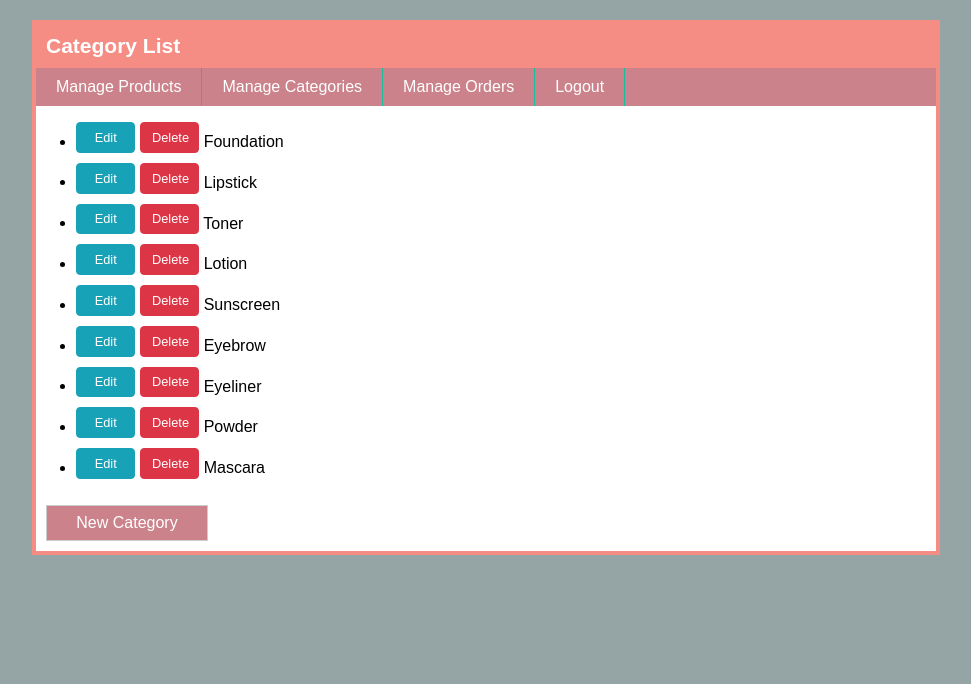
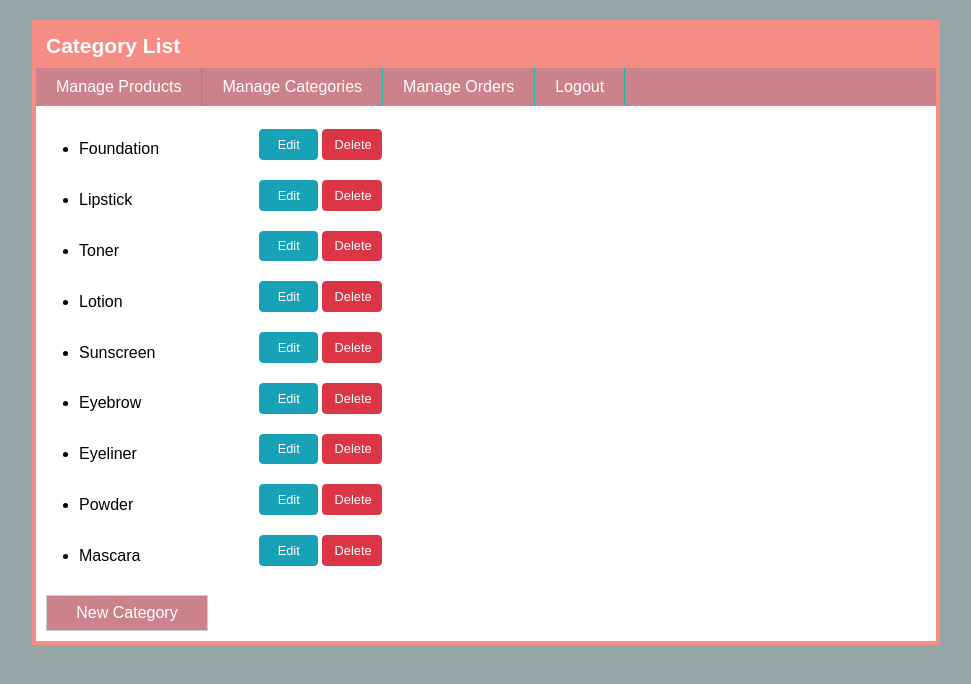
Before and after one commit to eingyin/PHP, a PHP site: page /admin/category-list.php in a window 1280 px wide. Shown: the top 684 px of the page, without its empty margins (154-1125 px from the left). Run offline with PHP 8.4, Linux system fonts and the light colour scheme; a user stored in the database is signed in; data comes from the database, SQL or seed files in the repository.

Commit message:
Update category-list.php

```diff
--- a/admin/category-list.php
+++ b/admin/category-list.php
@@ -34,6 +34,10 @@ include("confs/auth.php");
         .btn{
             margin-bottom:10px;
         }
+        span{
+            display:block;
+           width:11em!important;
+        }
     </style>
 
 </head>
@@ -53,13 +57,23 @@ include("confs/auth.php");
     ?>
     <ul>
     <?php while($row = mysqli_fetch_assoc($result)): ?>
+    <table width="15%">
+        <tr><th></th></tr>
+        <tr>
+            <td width="5%">
+                <li title="<?php echo $row['remark'] ?>">
+                <span class="name"><?php echo $row['name'] ?></span>
+            </td>
+            <td width="5">
+            <a href="category-edit.php?id=<?php echo $row['id'] ?>" class="btn edit">Edit</a>
+            </td>
+            <td width="5">
+            <a onclick="return confirm('Are you sure you want to delete this entry?')" href="category-delete.php?id=<?php echo $row['id'] ?>" class="btn del">Delete</a>
+            </td>
 
-    <li title="<?php echo $row['remark'] ?>">
-
-    <a href="category-edit.php?id=<?php echo $row['id'] ?>" class="btn edit">Edit</a>
-   <a onclick="return confirm('Are you sure you want to delete this entry?')" href="category-delete.php?id=<?php echo $row['id'] ?>" class="btn del">Delete</a>
-   <?php echo $row['name'] ?>
-    </li>
+        </tr>
+    </table>
+   </li>
     <?php endwhile; ?>
     </ul>
     <a href="category-new.php" class="new">New Category</a>
```
